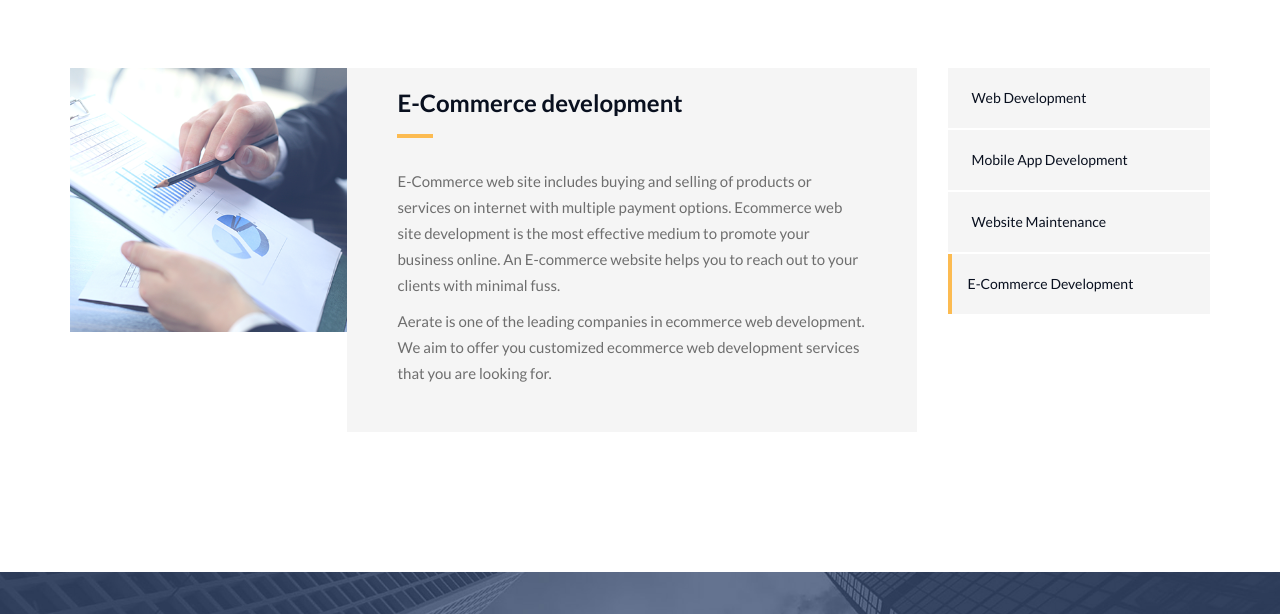
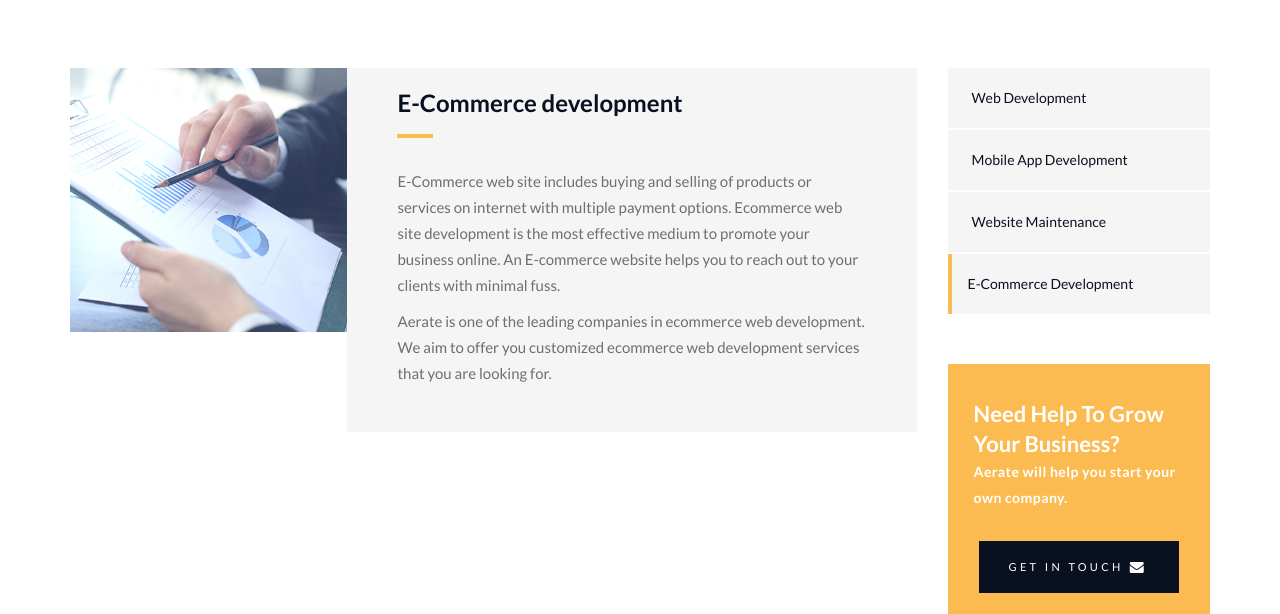
Before and after one commit to kirant043/aerate, a plain HTML site: page E-Commercedevelopment.html in a window 1280 px wide. Shown: the part 338-952 px from the top of the page. Drawn offline with Linux system fonts and the light colour scheme.

Commit message:
Adding GET IN TOUCH BOX

```diff
--- a/E-Commercedevelopment.html
+++ b/E-Commercedevelopment.html
@@ -179,6 +179,11 @@
                                 <li class="active"><a href="E-Commercedevelopment.html">E-Commerce Development</a></li>
                             </ul>
                         </div>
+                        <div class="help clearfix">
+                                <h4 class="small-h4 white">Need Help To Grow Your Business?</h4>
+                                <p class="caps_large">Aerate will help you start  your own company.</p>
+                                <a href="#" class="button btn-gray btn_normal caps_normal"><i class="fa fa-envelope" aria-hidden="true"></i>get in touch</a>
+                            </div>
                     </div>
 
                     </div>
```
Also changed, not shown: mobileappdevelopment.html (+5 -0 lines), webdevelopment.html (+5 -0 lines), websitemaintenance.html (+5 -0 lines).
